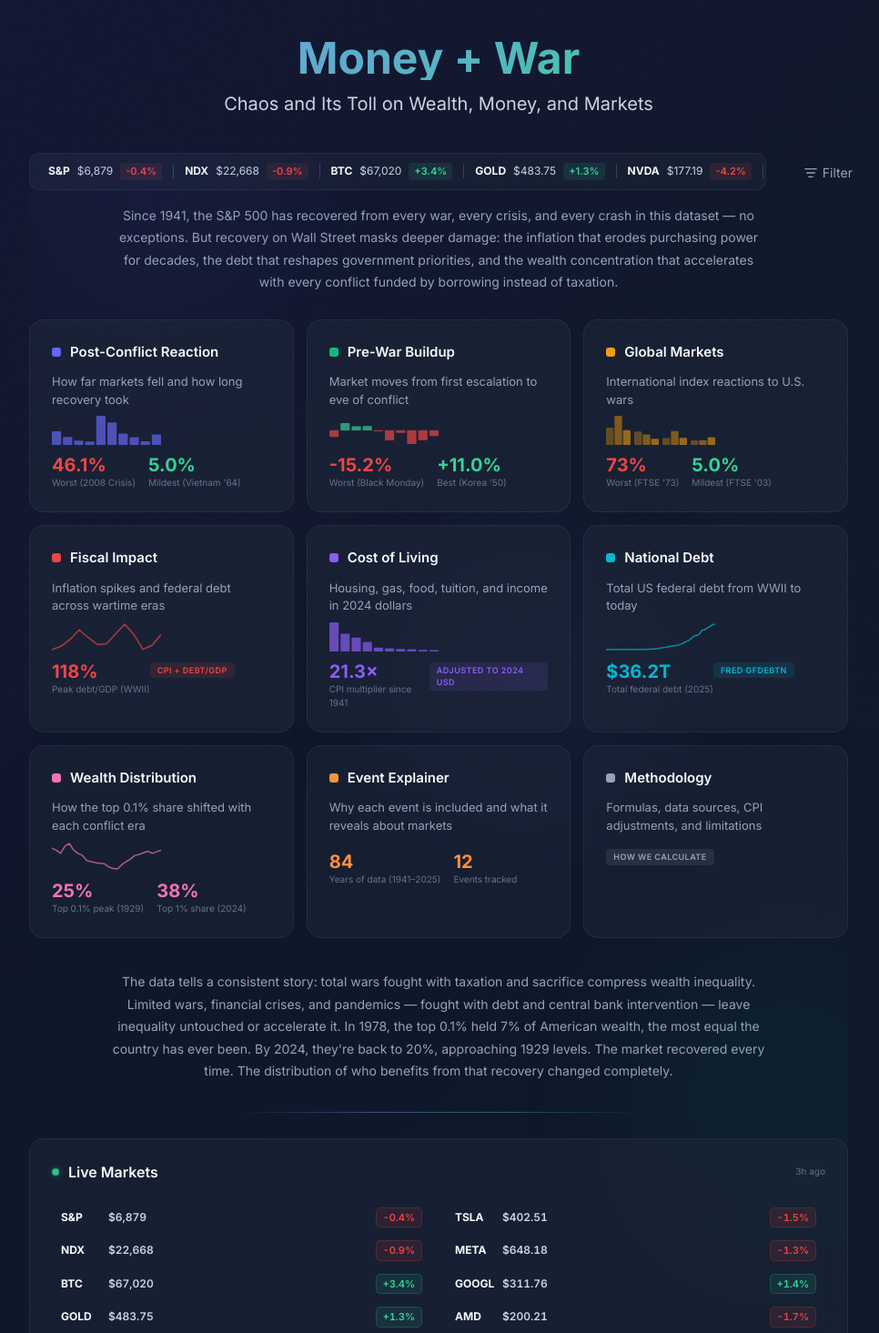
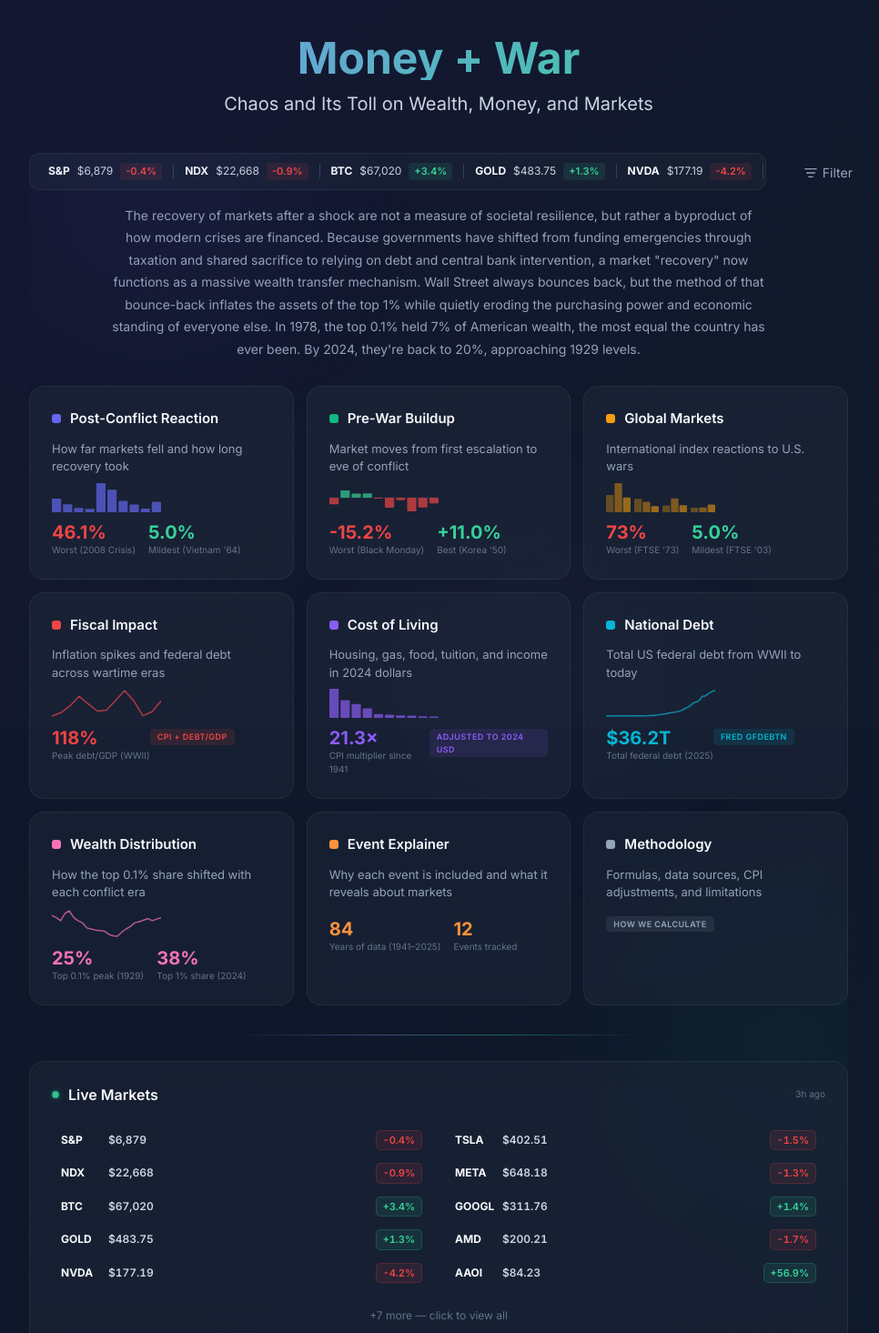
Before and after one commit to azaidi06/fin, a React (Vite) app in the folder war-markets-react/: page / in a window 1280 px wide. Shown: the top 1465 px of the page at 91% size, without its empty margins (158-1124 px from the left). Built offline with nearby package versions, Linux system fonts and the light colour scheme.

Commit message:
imrove conclusion and remove two part text on landing page

```diff
--- a/war-markets-react/src/components/HomePage.jsx
+++ b/war-markets-react/src/components/HomePage.jsx
@@ -562,11 +562,14 @@ export default function HomePage({ onSelect }) {
         margin: "0 auto 28px",
         textAlign: "center",
       }}>
-        Since 1941, the S&P 500 has recovered from every war, every crisis, and every crash in
-        this dataset — no exceptions. But recovery on Wall Street masks deeper damage: the inflation
-        that erodes purchasing power for decades, the debt that reshapes government priorities, and
-        the wealth concentration that accelerates with every conflict funded by borrowing instead
-        of taxation.
+        The recovery of markets after a shock are not a measure of societal resilience, but rather
+        a byproduct of how modern crises are financed. Because governments have shifted from funding
+        emergencies through taxation and shared sacrifice to relying on debt and central bank
+        intervention, a market "recovery" now functions as a massive wealth transfer mechanism.
+        Wall Street always bounces back, but the method of that bounce-back inflates the assets of
+        the top 1% while quietly eroding the purchasing power and economic standing of everyone else.
+        In 1978, the top 0.1% held 7% of American wealth, the most equal the country has ever been.
+        By 2024, they're back to 20%, approaching 1929 levels.
       </p>
 
       <div className="bento-grid">
@@ -643,26 +646,6 @@ export default function HomePage({ onSelect }) {
         ))}
       </div>
 
-      {/* Conclusion */}
-      <div className="landing-conclusion" style={{
-        maxWidth: 720,
-        margin: "36px auto 0",
-        textAlign: "center",
-      }}>
-        <p className="landing-conclusion-text" style={{
-          fontSize: 14,
-          color: "#94A3B8",
-          lineHeight: 1.75,
-        }}>
-          The data tells a consistent story: total wars fought with taxation and sacrifice compress
-          wealth inequality. Limited wars, financial crises, and pandemics — fought with debt and
-          central bank intervention — leave inequality untouched or accelerate it. In 1978, the top
-          0.1% held 7% of American wealth, the most equal the country has ever been. By 2024,
-          they're back to 20%, approaching 1929 levels. The market recovered every time. The
-          distribution of who benefits from that recovery changed completely.
-        </p>
-      </div>
-
       {/* Compact live market preview — click to expand */}
       <hr className="glow-divider" style={{ marginTop: 32, marginBottom: 28 }} />
       <LiveMarketCompact assets={assets} updatedAt={updatedAt} loading={loading} onExpand={() => onSelect("markets")} />
```
